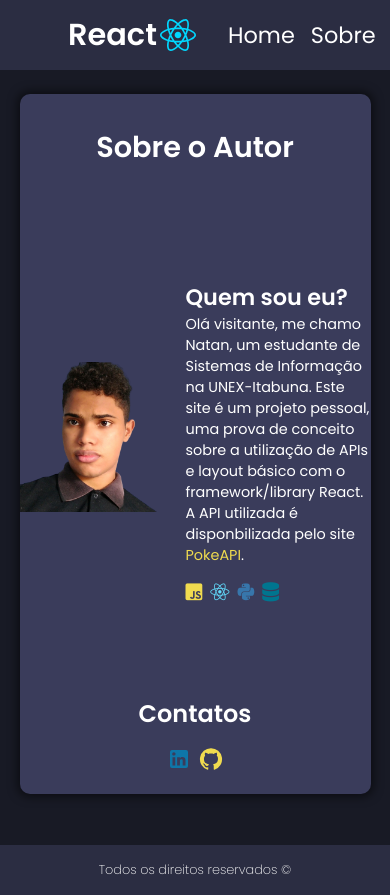
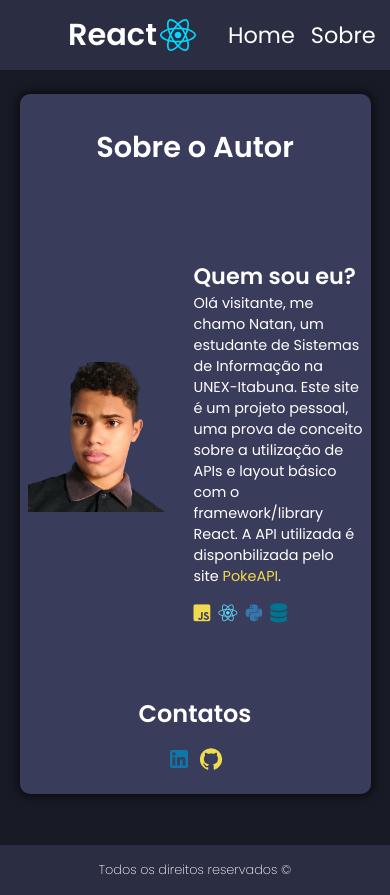
Before and after one commit to NatanCorreiaS/pokemon-api, a React (Create React App) app: page /about in a window 390 px wide. Shown: the top 895 px of the page. Built offline with nearby package versions, Linux system fonts and the light colour scheme.

Commit message:
about com margem adequada

```diff
--- a/src/styles/About.css
+++ b/src/styles/About.css
@@ -137,9 +137,16 @@
   .img-creator-container img {
     height: 150px;
   }
+  .img-creator-container {
+    margin-left: 0.5rem;
+  }
   .title-name-creator h2 {
     font-size: 1.8rem;
   }
+  .description-container {
+    margin-right: 0.5rem;
+  }
+
   .description-container h3 {
     font-size: 1.4rem;
   }
```
